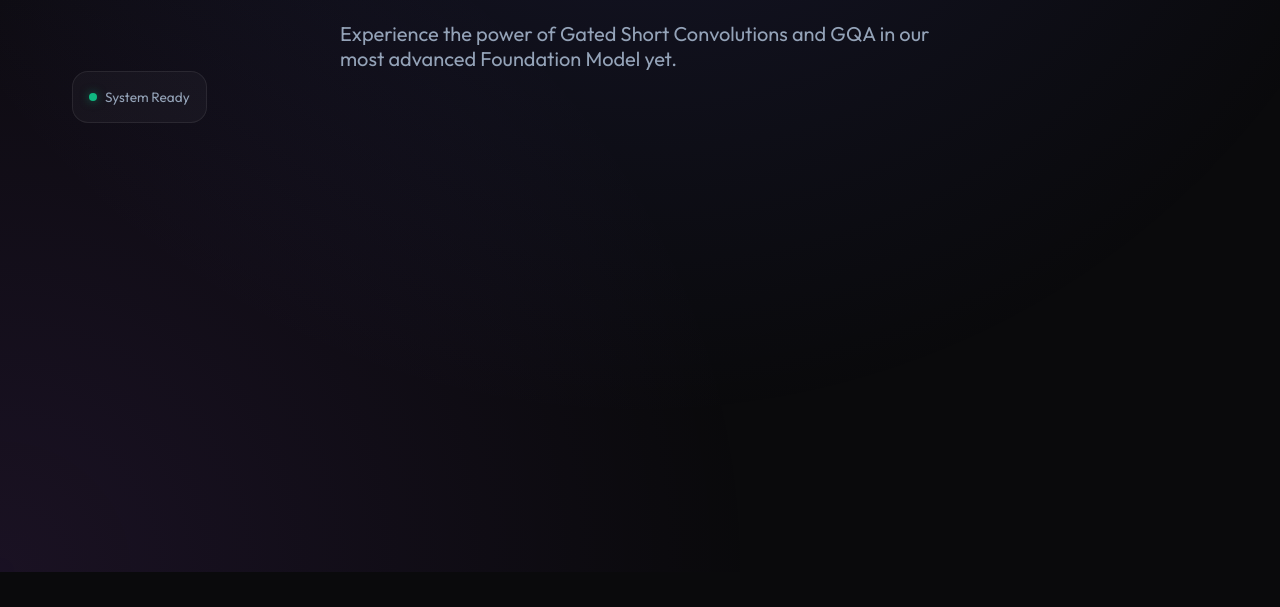
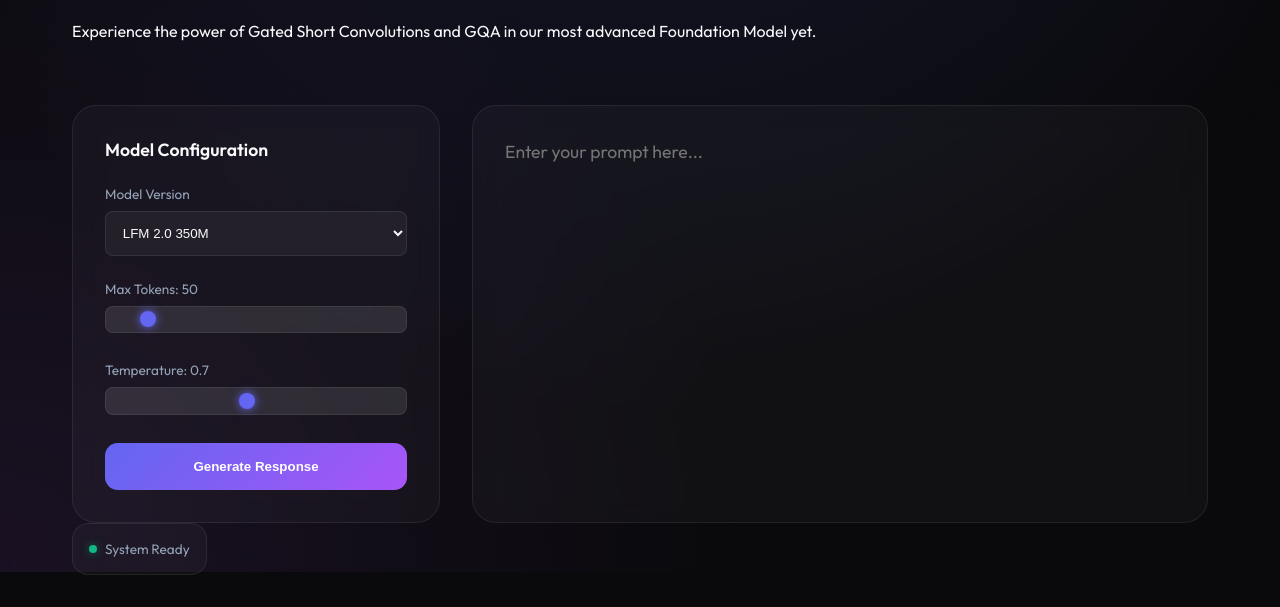
Before and after one commit to Shahip2016/LFM-2.0, a plain HTML site: page ui/index.html in a window 1280 px wide. Shown: the part 228-835 px from the top of the page. Before the commit the page ends 800 px from the top, so only its background shows below. Drawn offline with Linux system fonts and the light colour scheme.

Commit message:
feat: add interactive model controls and parameter selection

```diff
--- a/ui/index.html
+++ b/ui/index.html
@@ -26,6 +26,33 @@
                 <h1>Next-Gen Liquid Intelligence</h1>
                 <p>Experience the power of Gated Short Convolutions and GQA in our most advanced Foundation Model yet.</p>
             </section>
+
+            <section class="playground">
+                <div class="controls-panel glass-card">
+                    <h3>Model Configuration</h3>
+                    <div class="control-group">
+                        <label>Model Version</label>
+                        <select id="model-select">
+                            <option value="lfm2-350m">LFM 2.0 350M</option>
+                            <option value="lfm2-700m">LFM 2.0 700M</option>
+                            <option value="lfm2-1.3b">LFM 2.0 1.3B</option>
+                        </select>
+                    </div>
+                    <div class="control-group">
+                        <label>Max Tokens: <span id="token-value">50</span></label>
+                        <input type="range" id="token-range" min="10" max="500" value="50">
+                    </div>
+                    <div class="control-group">
+                        <label>Temperature: <span id="temp-value">0.7</span></label>
+                        <input type="range" id="temp-range" min="0" max="1.5" step="0.1" value="0.7">
+                    </div>
+                    <button id="generate-btn" class="primary-btn">Generate Response</button>
+                </div>
+
+                <div class="input-panel glass-card">
+                    <textarea id="prompt-input" placeholder="Enter your prompt here..."></textarea>
+                </div>
+            </section>
         </main>
 
         <footer>
--- a/ui/styles.css
+++ b/ui/styles.css
@@ -125,11 +125,84 @@ nav a:hover::after, nav a.active::after {
     width: 100%;
 }
 
-.hero p {
+.playground {
+    display: grid;
+    grid-template-columns: 1fr 2fr;
+    gap: 2rem;
+    margin-top: 4rem;
+}
+
+.controls-panel h3 {
+    margin-bottom: 1.5rem;
+    font-size: 1.1rem;
+    color: var(--text-main);
+}
+
+.control-group {
+    margin-bottom: 1.5rem;
+}
+
+.control-group label {
+    display: block;
+    font-size: 0.85rem;
     color: var(--text-dim);
-    font-size: 1.25rem;
-    max-width: 600px;
-    margin: 0 auto;
+    margin-bottom: 0.5rem;
+}
+
+select, input[type="range"] {
+    width: 100%;
+    background: rgba(255, 255, 255, 0.05);
+    border: 1px solid var(--glass-border);
+    border-radius: 0.5rem;
+    color: var(--text-main);
+    padding: 0.8rem;
+    outline: none;
+}
+
+input[type="range"] {
+    height: 4px;
+    -webkit-appearance: none;
+    background: rgba(255, 255, 255, 0.1);
+    cursor: pointer;
+}
+
+input[type="range"]::-webkit-slider-thumb {
+    -webkit-appearance: none;
+    width: 16px;
+    height: 16px;
+    background: var(--accent-primary);
+    border-radius: 50%;
+    box-shadow: 0 0 10px var(--accent-primary);
+}
+
+.primary-btn {
+    width: 100%;
+    padding: 1rem;
+    border-radius: 0.8rem;
+    border: none;
+    background: linear-gradient(135deg, var(--accent-primary), var(--accent-secondary));
+    color: white;
+    font-weight: 600;
+    cursor: pointer;
+    transition: transform 0.2s ease, box-shadow 0.2s ease;
+}
+
+.primary-btn:hover {
+    transform: scale(1.02);
+    box-shadow: 0 0 20px rgba(99, 102, 241, 0.4);
+}
+
+.input-panel textarea {
+    width: 100%;
+    height: 200px;
+    background: transparent;
+    border: none;
+    color: var(--text-main);
+    font-family: var(--font-sans);
+    font-size: 1.1rem;
+    line-height: 1.6;
+    resize: none;
+    outline: none;
 }
 
 .status-bar {
```
